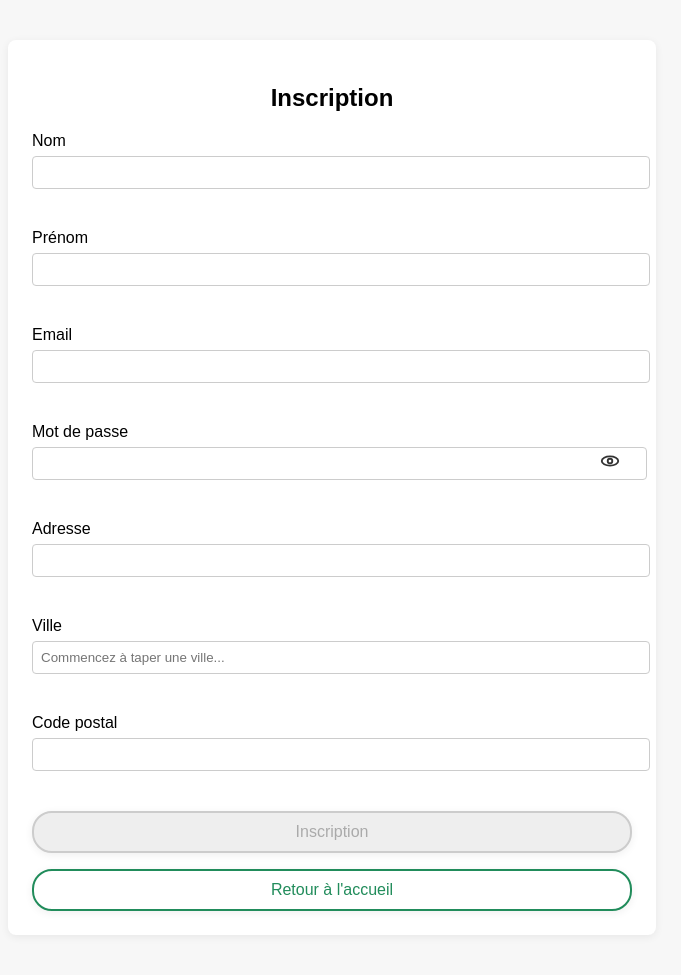
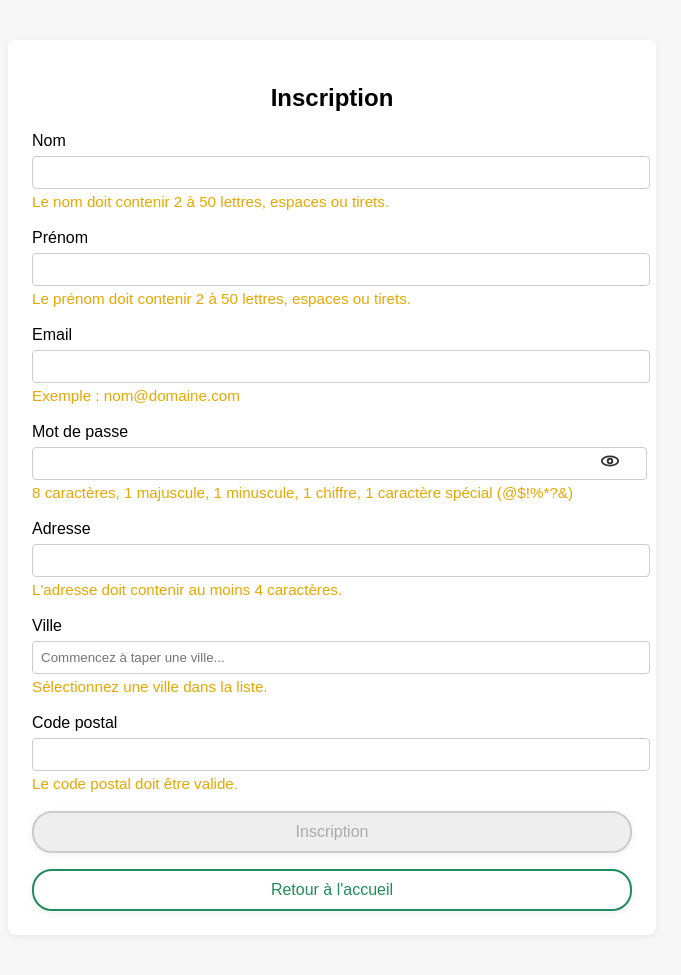
Before and after one commit to sylvain-malbon/runtrack3, a PHP site: page /inscription.html in a window 1280 px wide. Shown: the whole page, without its empty margins (308-989 px from the left). Run offline with PHP 8.4, Linux system fonts and the light colour scheme.

Commit message:
débug affichage des mots warning en js

```diff
--- a/jour05/job01/inscription.html
+++ b/jour05/job01/inscription.html
@@ -5,6 +5,15 @@
     <meta name="viewport" content="width=device-width, initial-scale=1.0" />
     <title>Inscription</title>
     <link rel="stylesheet" href="style.css" />
+    <style>
+      .error {
+        color: #e6a700; /* orange neutre par défaut */
+        transition: color 0.2s;
+      }
+      .error.active {
+        color: #d00; /* rouge vif si champ touché et erreur */
+      }
+    </style>
   </head>
   <body>
     <div class="container">
@@ -13,17 +22,21 @@
         <div class="form-group">
           <label for="nom">Nom</label>
           <input type="text" id="nom" name="nom" required />
-          <div class="error" id="error-nom"></div>
+          <div class="error" id="error-nom">
+            Le nom doit contenir 2 à 50 lettres, espaces ou tirets.
+          </div>
         </div>
         <div class="form-group">
           <label for="prenom">Prénom</label>
           <input type="text" id="prenom" name="prenom" required />
-          <div class="error" id="error-prenom"></div>
+          <div class="error" id="error-prenom">
+            Le prénom doit contenir 2 à 50 lettres, espaces ou tirets.
+          </div>
         </div>
         <div class="form-group">
           <label for="email">Email</label>
           <input type="email" id="email" name="email" required />
-          <div class="error" id="error-email"></div>
+          <div class="error" id="error-email">Exemple : nom@domaine.com</div>
         </div>
         <div class="form-group password-group">
           <label for="password">Mot de passe</label>
@@ -60,12 +73,17 @@
               </svg>
             </span>
           </button>
-          <div class="error" id="error-password"></div>
+          <div class="error" id="error-password">
+            8 caractères, 1 majuscule, 1 minuscule, 1 chiffre, 1 caractère
+            spécial (@$!%*?&)
+          </div>
         </div>
         <div class="form-group">
           <label for="adresse">Adresse</label>
           <input type="text" id="adresse" name="adresse" required />
-          <div class="error" id="error-adresse"></div>
+          <div class="error" id="error-adresse">
+            L'adresse doit contenir au moins 4 caractères.
+          </div>
         </div>
         <div class="form-group">
           <label for="ville">Ville</label>
@@ -82,12 +100,16 @@
             class="autocomplete-items"
             style="position: relative"
           ></div>
-          <div class="error" id="error-ville"></div>
+          <div class="error" id="error-ville">
+            Sélectionnez une ville dans la liste.
+          </div>
         </div>
         <div class="form-group">
           <label for="codepostal">Code postal</label>
           <input type="text" id="codepostal" name="codepostal" required />
-          <div class="error" id="error-codepostal"></div>
+          <div class="error" id="error-codepostal">
+            Le code postal doit être valide.
+          </div>
         </div>
         <button type="submit" id="submitBtn" class="submit-btn" disabled>
           Inscription
@@ -129,18 +151,25 @@
               // On prend le nom de la ville (display_name ou address.city/town/village)
               let cityName = v.display_name;
               // Récupère tous les codes postaux possibles (Nominatim peut retourner plusieurs objets pour la même ville)
-              let codePostal = v.address && v.address.postcode ? v.address.postcode : "";
-              // On stocke tous les codes postaux pour chaque ville (dans un Set)
-              if (!villesData[cityName]) {
-                villesData[cityName] = { codes: new Set(), country: country, countryCode: countryCode, cityName: cityName };
-              }
-              if (codePostal) villesData[cityName].codes.add(codePostal);
+              let codePostal =
+                v.address && v.address.postcode ? v.address.postcode : "";
+              // Définir country et countryCode AVANT de les utiliser
               let country =
                 v.address && v.address.country ? v.address.country : "";
               let countryCode =
                 v.address && v.address.country_code
                   ? v.address.country_code.toUpperCase()
                   : "";
+              // On stocke tous les codes postaux pour chaque ville (dans un Set)
+              if (!villesData[cityName]) {
+                villesData[cityName] = {
+                  codes: new Set(),
+                  country: country,
+                  countryCode: countryCode,
+                  cityName: cityName,
+                };
+              }
+              if (codePostal) villesData[cityName].codes.add(codePostal);
               if (v.address) {
                 cityName =
                   v.address.city ||
@@ -150,12 +179,6 @@
                   v.display_name;
               }
               // Affichage : Paris (75000, France)
-              let display = cityName;
-              let details = [];
-              if (codePostal) details.push(codePostal);
-              if (country) details.push(country);
-              if (details.length) display += " (" + details.join(", ") + ")";
-              // On affiche la suggestion avec code postal et pays
               let display = cityName;
               let details = [];
               if (codePostal) details.push(codePostal);
@@ -176,8 +199,14 @@
                 autocompleteDiv.innerHTML = "";
                 // Remplit automatiquement le code postal si dispo (prend le premier code postal du Set)
                 const codepostalInput = document.getElementById("codepostal");
-                if (villesData[display] && villesData[display].codes && villesData[display].codes.size > 0) {
-                  codepostalInput.value = Array.from(villesData[display].codes)[0];
+                if (
+                  villesData[display] &&
+                  villesData[display].codes &&
+                  villesData[display].codes.size > 0
+                ) {
+                  codepostalInput.value = Array.from(
+                    villesData[display].codes
+                  )[0];
                   codepostalInput.dispatchEvent(new Event("input"));
                 }
                 villeInput.dispatchEvent(new Event("change"));
@@ -222,11 +251,22 @@
         });
       }
 
+      // Pour savoir si un champ a été touché (focus perdu ou modifié)
+      const touchedFields = {};
       async function validateField(field) {
         const input = document.getElementById(field);
         const errorDiv = document.getElementById("error-" + field);
         const errorMsg = await asyncValidate(field, input.value);
-        errorDiv.textContent = errorMsg;
+        if (errorMsg) {
+          errorDiv.textContent = errorMsg;
+          if (touchedFields[field]) {
+            errorDiv.classList.add("active");
+          }
+        } else {
+          // Affiche le message d'aide neutre si pas d'erreur
+          errorDiv.textContent = errorDiv.dataset.help || errorDiv.textContent;
+          errorDiv.classList.remove("active");
+        }
         return !errorMsg;
       }
 
@@ -240,9 +280,20 @@
         return valid;
       }
 
-      // Validate on input
+      // Ajoute gestion du focus et du blur pour chaque champ
+      // Ajoute un data-help à chaque div.error pour conserver le message d'aide initial
       fields.forEach((field) => {
-        document.getElementById(field).addEventListener("input", () => {
+        const errorDiv = document.getElementById("error-" + field);
+        errorDiv.dataset.help = errorDiv.textContent;
+        const input = document.getElementById(field);
+        input.addEventListener("focus", () => {
+          // Ne rien faire sur focus, couleur neutre par défaut
+        });
+        input.addEventListener("blur", () => {
+          touchedFields[field] = true;
+          validateField(field);
+        });
+        input.addEventListener("input", () => {
           validateField(field);
           validateForm();
         });
@@ -250,14 +301,22 @@
 
       form.addEventListener("submit", async (e) => {
         e.preventDefault();
+        // Marque tous les champs comme touchés pour forcer l'affichage rouge si erreur
+        fields.forEach((f) => (touchedFields[f] = true));
         const isValid = await validateForm();
         if (isValid) {
           alert("Inscription réussie !");
           form.reset();
-          fields.forEach(
-            (f) => (document.getElementById("error-" + f).textContent = "")
-          );
+          fields.forEach((f) => {
+            const errorDiv = document.getElementById("error-" + f);
+            errorDiv.textContent = errorDiv.dataset.help;
+            errorDiv.classList.remove("active");
+            touchedFields[f] = false;
+          });
           submitBtn.disabled = true;
+        } else {
+          // Force la couleur rouge sur tous les champs invalides
+          fields.forEach((f) => validateField(f));
         }
       });
 
@@ -321,7 +380,12 @@
             return "Le code postal doit être valide.";
           // Vérifie la cohérence avec la ville (accepte tous les codes postaux possibles)
           const ville = document.getElementById("ville").value.trim();
-          if (ville && villesData[ville] && villesData[ville].codes && !villesData[ville].codes.has(value)) {
+          if (
+            ville &&
+            villesData[ville] &&
+            villesData[ville].codes &&
+            !villesData[ville].codes.has(value)
+          ) {
             return "Le code postal ne correspond pas à la ville.";
           }
           return "";
```
Also changed, not shown: jour05/job01/traitement_inscription.php (+22 -4 lines).
